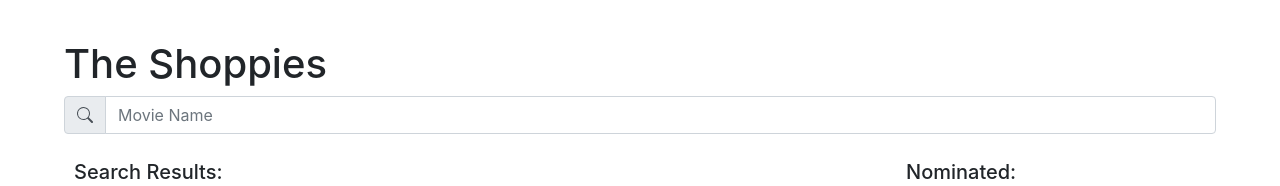
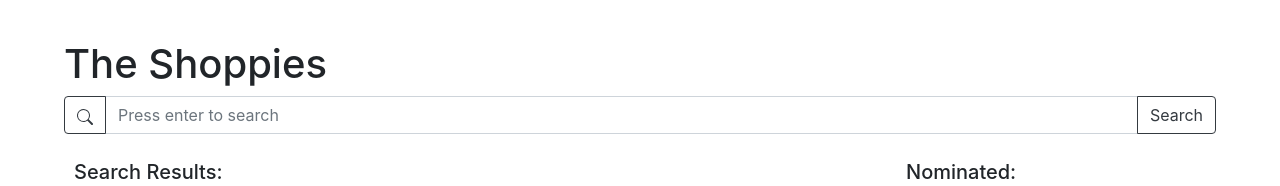
Before and after one commit to VictorShan/shopify2021-frontend, a React (Create React App) app: page / in a window 1280 px wide. Shown: the top 186 px of the page. Built offline with nearby package versions, Linux system fonts and the light colour scheme; no server answers.

Commit message:
more search buttons

```diff
--- a/src/components/SearchBar/SearchBar.tsx
+++ b/src/components/SearchBar/SearchBar.tsx
@@ -2,6 +2,7 @@ import { useState } from "react";
 import InputGroup from "react-bootstrap/InputGroup"
 import FormControl from "react-bootstrap/FormControl"
 import Form from 'react-bootstrap/Form'
+import Button from 'react-bootstrap/Button'
 
 export type SearchBarPropsType = {
     onChange: (searchTerm: string) => void
@@ -15,7 +16,8 @@ export default function SearchBar({ onChange }: SearchBarPropsType) {
         }}>
             <InputGroup className={"mb-3"}>
                 <InputGroup.Prepend>
-                    <InputGroup.Text id="basic-addon1">
+                    {/* <InputGroup.Text> */}
+                        <Button variant={"outline-dark"}>
                             <svg
                                 xmlns="http://www.w3.org/2000/svg"
                                 width="16"
@@ -25,14 +27,19 @@ export default function SearchBar({ onChange }: SearchBarPropsType) {
                                 viewBox="0 0 16 16">
                                 <path d="M11.742 10.344a6.5 6.5 0 1 0-1.397 1.398h-.001c.03.04.062.078.098.115l3.85 3.85a1 1 0 0 0 1.415-1.414l-3.85-3.85a1.007 1.007 0 0 0-.115-.1zM12 6.5a5.5 5.5 0 1 1-11 0 5.5 5.5 0 0 1 11 0z"/>
                             </svg>
-                    </InputGroup.Text>
+                        </Button>
+                    {/* </InputGroup.Text> */}
                 </InputGroup.Prepend>
+
                 <FormControl
-                    placeholder="Movie Name"
+                    placeholder="Press enter to search"
                     aria-label="Movie Name"
                     aria-describedby="search movie box"
                     onChange={e => setTerms(e.target.value)}
                 />
+                <InputGroup.Append>
+                    <Button variant={"outline-dark"} type={"submit"}>Search</Button>
+                </InputGroup.Append>
             </InputGroup>
         </Form>
 
--- a/src/components/SearchResults/SearchResult/SearchResult.module.css
+++ b/src/components/SearchResults/SearchResult/SearchResult.module.css
@@ -3,7 +3,8 @@
     flex-flow: row nowrap;
     justify-content: flex-start;
     max-height: 300px;
-    border: 5px solid black;
+    border: 5px solid rgb(173, 173, 173);
+    margin: 10px;
 }
 
 .img {
```
Lines whose indentation alone changed are shown as unchanged.
